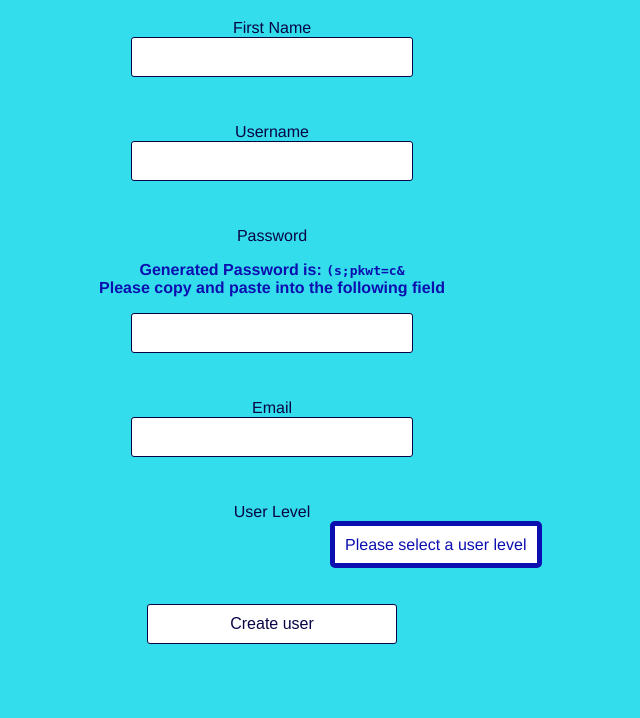
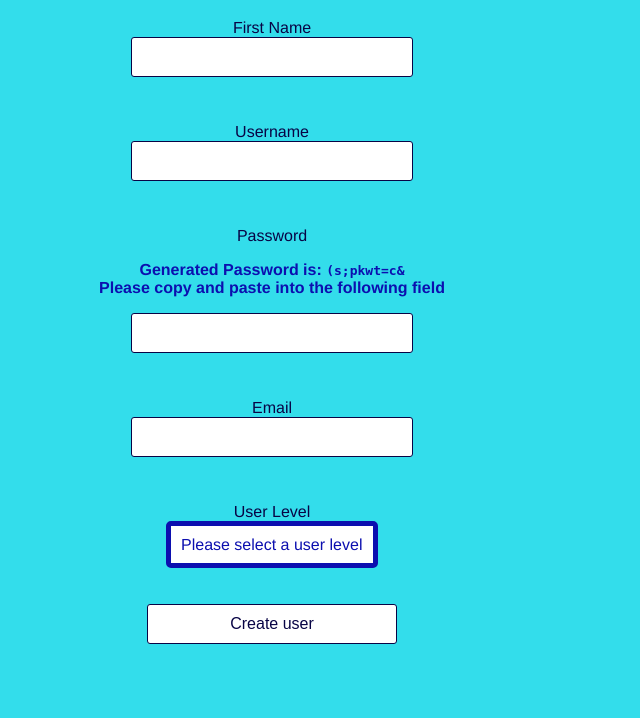
Before and after one commit to diegob08/createUserPHP, a PHP site: page /admin/admin_createuser.php in a window 1280 px wide. Shown: the part 138-856 px from the top of the page, without its empty margins (368-1008 px from the left). Run offline with PHP 8.4, Linux system fonts and the light colour scheme.

Commit message:
Adding some style

```diff
--- a/admin/css/main.css
+++ b/admin/css/main.css
@@ -62,10 +62,10 @@ p{
   color: #0c0faf;
 }
 
-.select{
+select{
   display: block;
   margin: 0 auto;
-  margin-left: 690px;
+
 }
 
 .select select {
@@ -73,7 +73,8 @@ p{
   -webkit-appearance: none;
   display: block;
   padding: 10px;
-  margin: 0;
+
+
 
   transition: border-color 0.2s;
   border: 5px solid #0c0faf;
```
